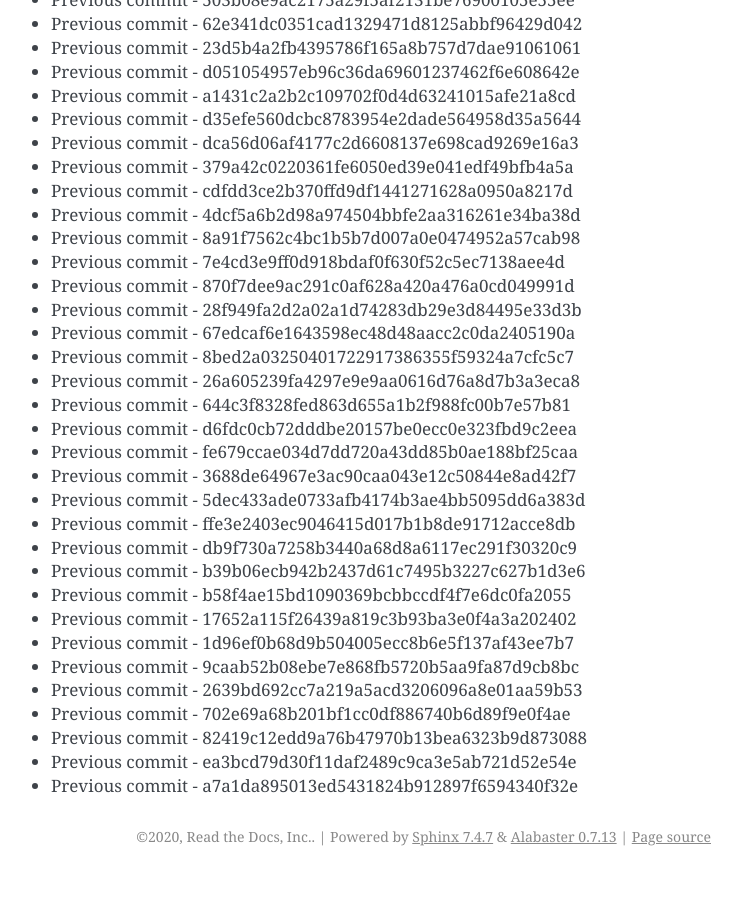
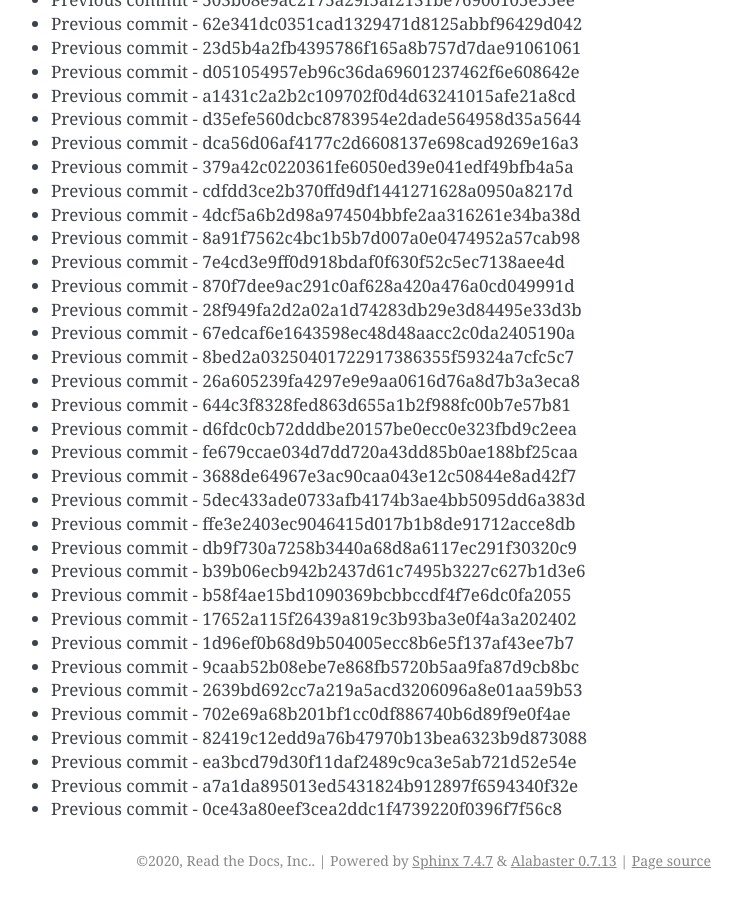
Before and after one commit to readthedocs/rtd-git-stresstest, a Sphinx documentation site: the page built from docs/updates.rst, in a window 1280 px wide and 900 px high, scrolled down 29616 px. Shown: the whole window, without its empty margins (399-1141 px from the left). Built offline with Sphinx 7.4.7, drawn with Linux system fonts in a browser that asks for light colours; before the commit the page ends 30492 px from its top, so only the background shows below that.

Commit message:
Generating commit from previous: 0ce43a80eef3cea2ddc1f4739220f0396f7f56c8

```diff
--- a/docs/updates.rst
+++ b/docs/updates.rst
@@ -1276,3 +1276,4 @@ It can be tested for any performance characteristics.
 * Previous commit - 82419c12edd9a76b47970b13bea6323b9d873088
 * Previous commit - ea3bcd79d30f11daf2489c9ca3e5ab721d52e54e
 * Previous commit - a7a1da895013ed5431824b912897f6594340f32e
+* Previous commit - 0ce43a80eef3cea2ddc1f4739220f0396f7f56c8
```
